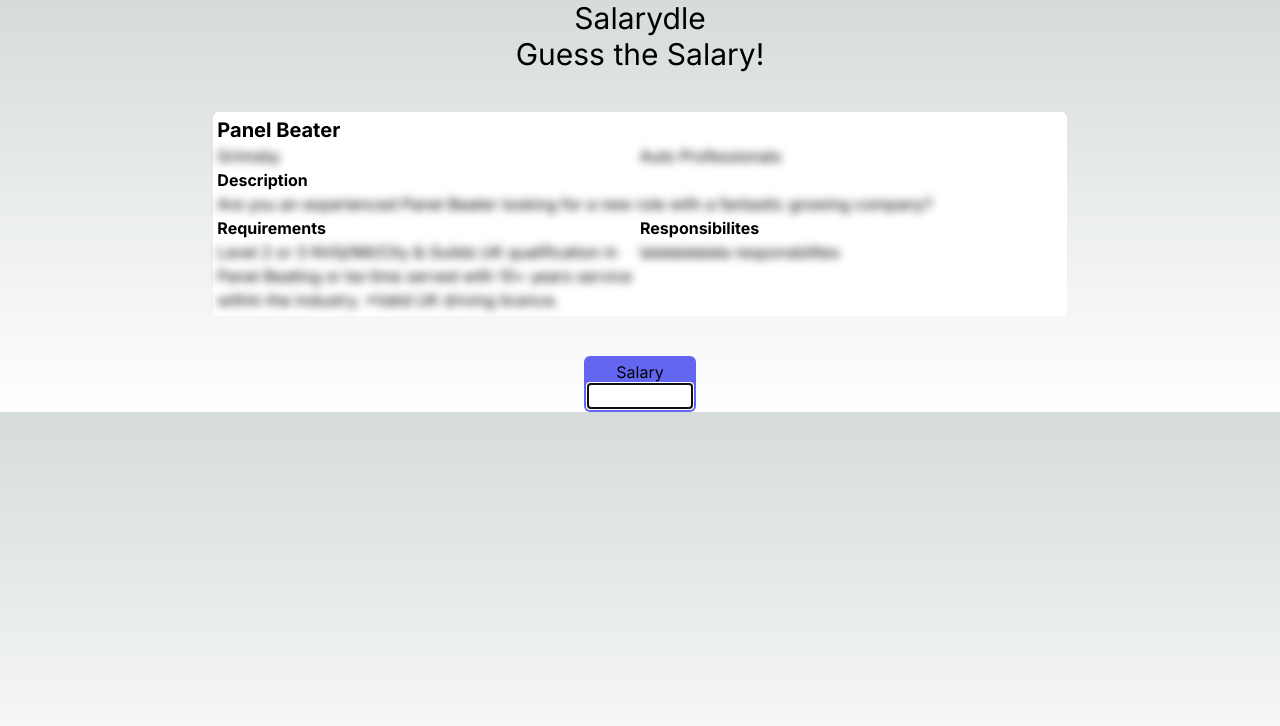
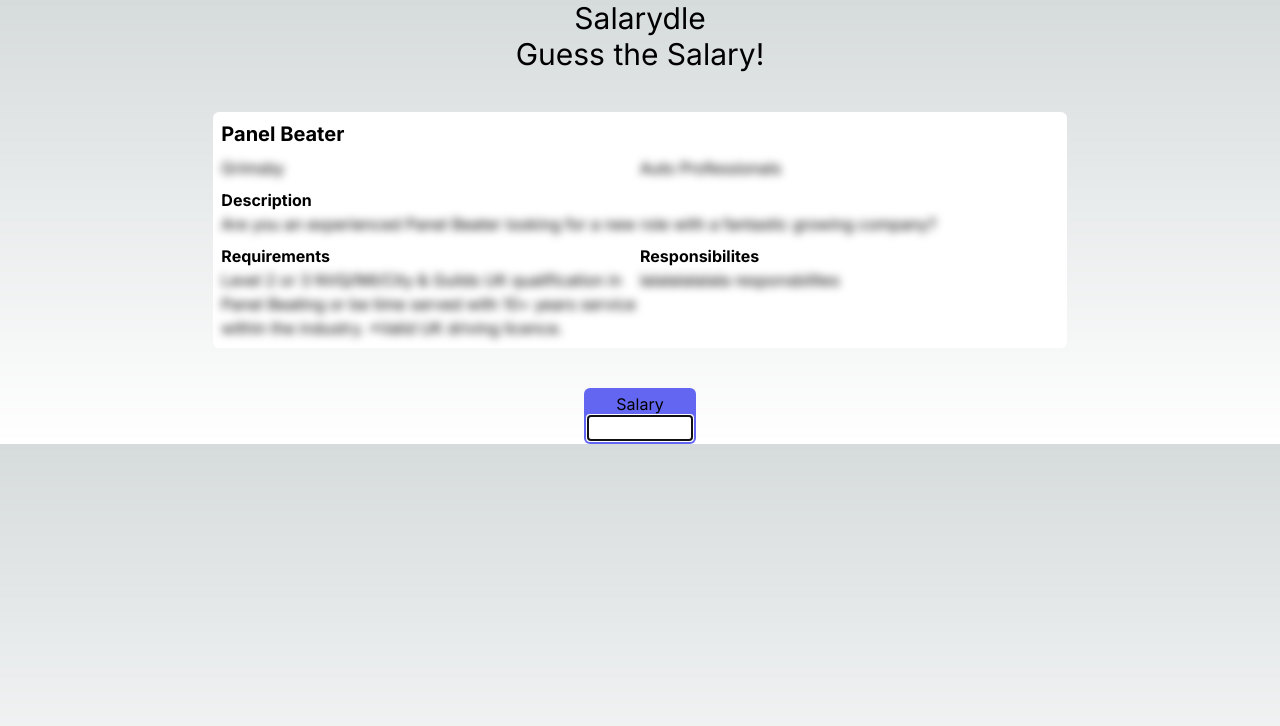
Before and after one commit to Joe-Fuller/salarydle, a Next.js app: page / in a window 1280 px wide. Shown: the top 726 px of the page. Built offline with nearby package versions, Linux system fonts and the light colour scheme.

Commit message:
increase jobAd vertical spacing

```diff
--- a/components/jobAd.js
+++ b/components/jobAd.js
@@ -1,7 +1,7 @@
 export default function JobAd({ job, guesses }) {
   return (
     <div className="flex justify-center text-black">
-      <div className="bg-white rounded-md p-1 w-8/12">
+      <div className="bg-white rounded-md p-2 space-y-2 w-8/12">
         <div className="text-xl font-bold">{job.title}</div>
         <div className="grid grid-cols-2">
           <p className={guesses.length < 1 ? "blur-sm" : ""}>{job.location}</p>
```
